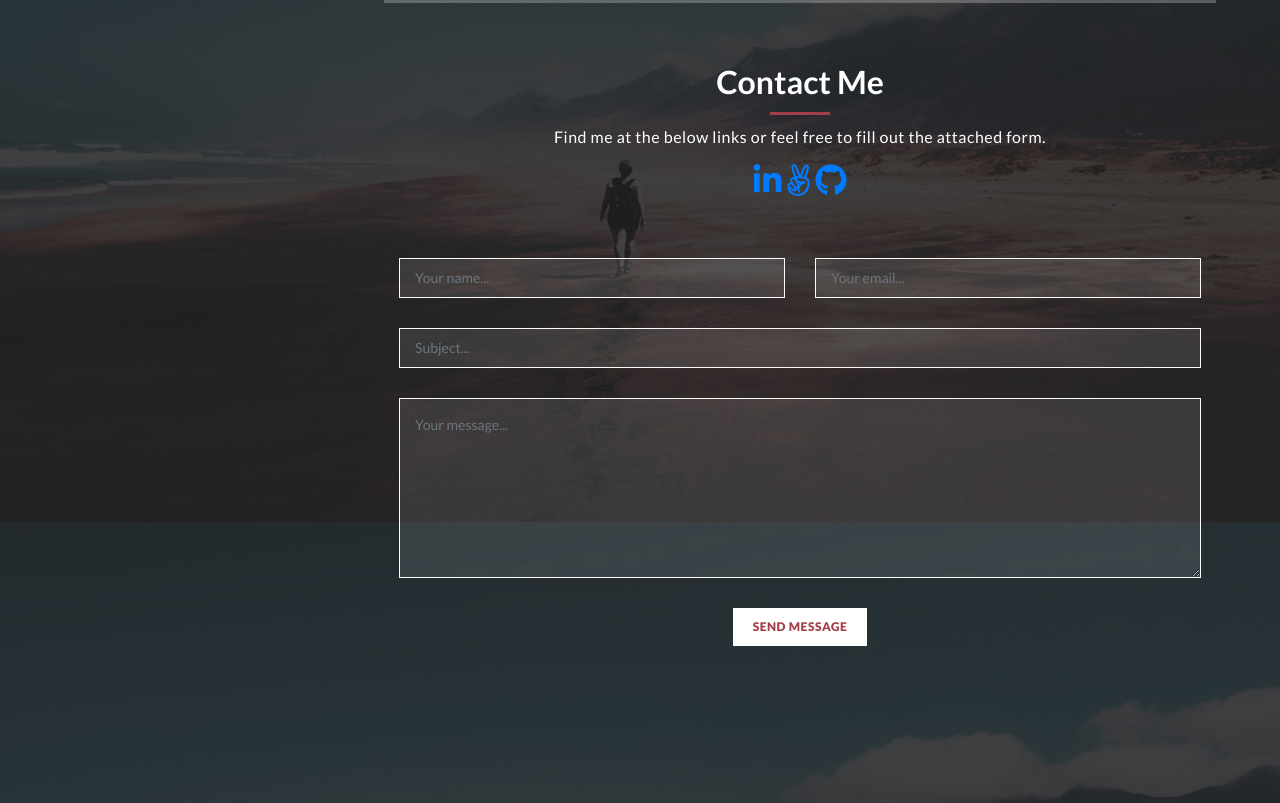
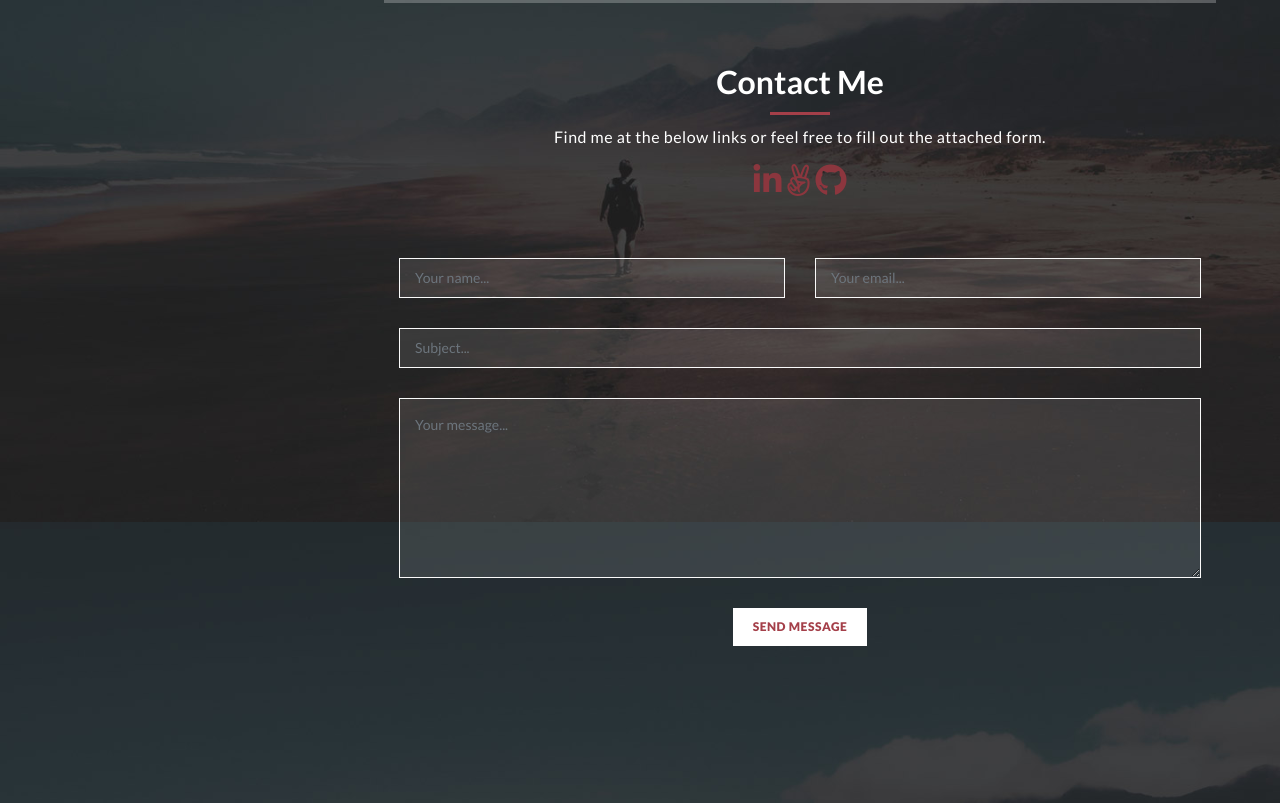
Before and after one commit to Sparky338/Sparky338.github.io, a plain HTML site: page index.html in a window 1280 px wide. Shown: the part 4278-5081 px from the top of the page. Drawn offline with Linux system fonts and the light colour scheme.

Commit message:
colored links to social medias

```diff
--- a/assets/css/templatemo-style.css
+++ b/assets/css/templatemo-style.css
@@ -661,6 +661,14 @@ section.contact-me {
     margin-top: 15px;
 }
 
+.social-links {
+    color: #8c363e;
+}
+
+.social-links:hover {
+    color: #a43f49;
+}
+
 #contact input {
     background-color: rgba(250,250,250,0.1);
     border: 1px solid rgba(250,250,250,1);
--- a/index.html
+++ b/index.html
@@ -311,18 +311,29 @@ https://templatemo.com/tm-531-reflux
             <div class="social-network">
               <ul class="soial-icons">
                 <li>
-                  <a href="https://www.linkedin.com/in/matthew-hutter-2a6620173" target="_blank"
-                    rel="noopener noreferrer">
+                  <a href="https://www.linkedin.com/in/matthew-hutter-2a6620173"
+                     target="_blank"
+                     rel="noopener noreferrer"
+                     class="social-links"
+                  >
                     <i class="fa fa-linkedin fa-2x"></i>
                   </a>
                 </li>
                 <li>
-                  <a href="https://angel.co/u/matthew-hutter" target="_blank" rel="noopener noreferrer">
+                  <a href="https://angel.co/u/matthew-hutter"
+                     target="_blank"
+                     rel="noopener noreferrer"
+                     class="social-links"
+                  >
                     <i class="fa fa-brands fa-angellist fa-2x"></i>
                   </a>
                 </li>
                 <li>
-                  <a href="https://github.com/Sparky338" target="_blank" rel="noopener noreferrer">
+                  <a href="https://github.com/Sparky338"
+                     target="_blank"
+                     rel="noopener noreferrer"
+                     class="social-links"
+                  >
                     <i class="fa fa-brands fa-github fa-2x"></i>
                   </a>
                 </li>
```
